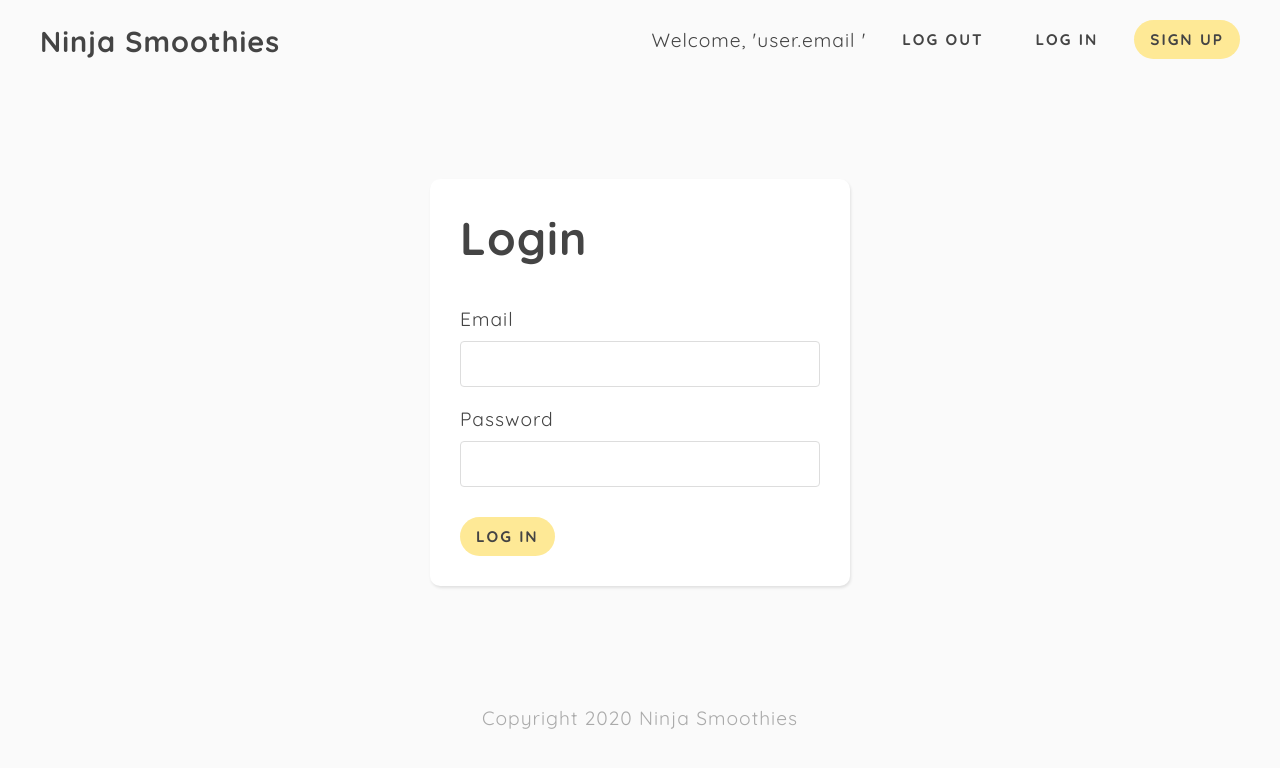
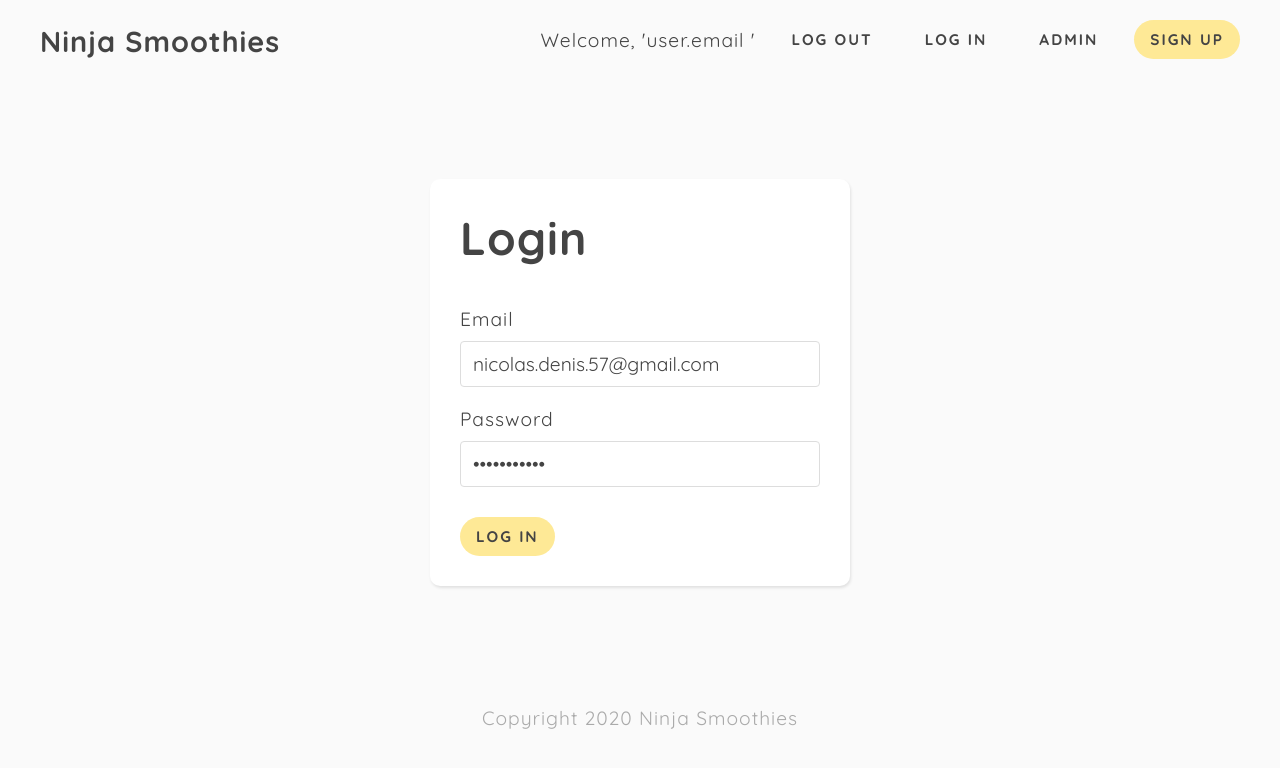
Before and after one commit to NicolasDenis57/smoothies-react, a React (Create React App) app: page /login in a window 1280 px wide. Shown: the top 768 px of the page. Built offline with nearby package versions, Linux system fonts and the light colour scheme.

Commit message:
protected routes done

```diff
--- a/src/App.js
+++ b/src/App.js
@@ -1,10 +1,16 @@
-import { Routes, Route } from "react-router-dom";
 import Header from "./Components/Header/Header";
 import Footer from "./Components/Footer/Footer"
+import Layout from "./Components/Layout"
 import FrontPage from "./Components/FrontPage/FrontPage"
 import RecipePage from "./Components/RecipePage/RecipePage"
 import LoginPage from "./Components/LoginPage/LoginPage"
 import SignUpPage from "./Components/SignUpPage/SignUpPage"
+import MissingPage from "./Components/MissingPage/MissingPage"
+import UnauthorizedPage from "./Components/UnauthorizedPage/UnauthorizedPage"
+import AdminPage from "./Components/AdminPage/AdminPage"
+import RequireAuth from './Components/RequireAuth';
+import { Routes, Route } from "react-router-dom";
+
 
 
 function App() {
@@ -12,11 +18,26 @@ function App() {
   <>
     <Header />
     <Routes>
-      <Route path="/" element={<FrontPage/>} />
-      <Route path="/login" element={<LoginPage/>} />
-      <Route path="/signup" element={<SignUpPage/>} />
-      <Route path="/logout" element={''} />
-      <Route path="/smoothies" element={<RecipePage/>} />
+      <Route path="/" element={< Layout />}>
+
+        {/* public routes */}
+        <Route path="/" element={< FrontPage />} />
+        <Route path="login" element={< LoginPage />} />
+        <Route path="signup" element={< SignUpPage />} />
+        <Route path="unauthorized" element={< UnauthorizedPage />} />
+
+        {/* protected routes only fo members */}
+        <Route element={<RequireAuth allowedRoles={'member'} />}>
+          <Route path="smoothies" element={< RecipePage />} />
+        </Route>
+        {/*protected routes only for admin */}
+        <Route element={<RequireAuth allowedRoles={'admin'} />}>
+          <Route path="admin" element={< AdminPage />} />
+        </Route>
+
+        {/* catch all */}
+        <Route path="*" element={< MissingPage />} />
+      </Route>
     </Routes>
     <Footer />
   </>
--- /dev/null
+++ b/src/Components/AdminPage/AdminPage.js
@@ -0,0 +1,8 @@
+const AdminPage = () => {
+
+        return (
+            <p>Seul l'admin a le droit de voir ceci</p>
+        );
+};
+
+export default AdminPage
--- a/src/Components/Header/Header.js
+++ b/src/Components/Header/Header.js
@@ -18,6 +18,9 @@ const Header = () => {
                                                 <Link to={'/login'}>Log in</Link>
                                           </li>
                                           <li>
+                                                <Link to={'/admin'}>Admin</Link>
+                                          </li>
+                                          <li>
                                                 <Link variant="yellow" to={'/signup'}>Sign up</Link>
                                           </li>
                                     </ul>
--- /dev/null
+++ b/src/Components/Layout.js
@@ -0,0 +1,11 @@
+import { Outlet } from "react-router-dom";
+
+const Layout = () => {
+      return (
+            <main className="App">
+                  <Outlet />
+            </main>
+      )
+};
+
+export default Layout;
--- a/src/Components/LoginPage/LoginForm.js
+++ b/src/Components/LoginPage/LoginForm.js
@@ -1,16 +1,22 @@
 import { Field, Form, Formik } from "formik";
-import { useId, useContext } from "react";
+import { useId } from "react";
 import Button from "../UI/Button/Button";
 import style from "../UI/Forms/Forms.module.css";
 import * as Yup from 'yup';
 import axios from '../../Api/axios';
-import AuthContext from '../../context/AuthProvider'
+import useAuth from '../../hooks/useAuth'
+import { Link, useNavigate, useLocation } from 'react-router-dom';
+
 
 const LOGIN_URL = '/login';
 
 const LoginForm = () => {
 
-      const { setAuth } = useContext(AuthContext);
+      const { setAuth } = useAuth();
+
+      const navigate = useNavigate();
+      const location = useLocation();
+      const from = location.state?.from?.pathname || "/";
 
       const id = useId();
 
@@ -23,21 +29,27 @@ const LoginForm = () => {
 
       const handleSubmit = async (values) => {
             try {
-              const response = await axios.post(LOGIN_URL, values);
+                  const response = await axios.post(LOGIN_URL, values,
+                                   {
+                                         headers: { 'Content-Type' : 'application/json'},
+                                         withCredentials : true
+                                   }
+                  );
               console.log(response.data); // Response from the server
               const accessToken = response?.data?.accessToken;
               const role = response?.data?.role;
-              setAuth({ role, accessToken})
+              setAuth({ role, accessToken});
+              navigate(from, { replace:true });
+              console.log(from)
             } catch (error) {
               console.log("Request failed with error:", error);
             }
       };
-
       return (
             <Formik
                   initialValues={{
-                        email: '',
-                        password: '',
+                        email: 'nicolas.denis.57@gmail.com',
+                        password: 'Marius2022!',
                   }}
 
                   onSubmit={ handleSubmit }
@@ -71,12 +83,10 @@ const LoginForm = () => {
 
                                     <Button variant="yellow" type='submit'>Log In</Button>
 
+
                               </Form>
                         )
                   }
-
-
-
 
             </Formik>
 
--- /dev/null
+++ b/src/Components/MissingPage/MissingPage.js
@@ -0,0 +1,8 @@
+const MissingPage = () => {
+
+      return (
+            <p>404</p>
+          );
+};
+
+export default MissingPage;
--- /dev/null
+++ b/src/Components/RequireAuth.js
@@ -0,0 +1,19 @@
+import { useLocation, Navigate, Outlet } from "react-router-dom";
+import useAuth from "../hooks/useAuth";
+
+const RequireAuth = ({ allowedRoles }) => {
+      const { auth } = useAuth();
+      const location = useLocation();
+      console.log(auth)
+
+      return (
+            allowedRoles.includes(auth?.role)
+                  ? <Outlet />
+                  : auth?.accessToken
+                  ? <Navigate to="/unauthorized" state={{ from : location }} replace />
+                  :<Navigate to="/login" state={{ from : location }} replace />
+      );
+}
+
+
+export default RequireAuth;
--- /dev/null
+++ b/src/Components/UnauthorizedPage/UnauthorizedPage.js
@@ -0,0 +1,8 @@
+const UnauthorizedPage = () => {
+
+      return (
+            <p>403</p>
+          );
+};
+
+export default UnauthorizedPage;
--- /dev/null
+++ b/src/hooks/useAuth.js
@@ -0,0 +1,8 @@
+import { useContext } from "react";
+import AuthContext from "../context/AuthProvider";
+
+const useAuth = () => {
+      return useContext(AuthContext);
+}
+
+export default useAuth;
--- a/src/index.js
+++ b/src/index.js
@@ -4,17 +4,19 @@ import ReactDOM from 'react-dom/client';
 import './index.css';
 import App from './App';
 import reportWebVitals from './reportWebVitals';
-import { BrowserRouter } from 'react-router-dom';
+import { BrowserRouter, Routes, Route } from 'react-router-dom';
 import { AuthProvider } from '../src/context/AuthProvider'
 
 const root = ReactDOM.createRoot(document.getElementById('root'));
 root.render(
   <React.StrictMode>
+    <BrowserRouter>
     <AuthProvider>
-      <BrowserRouter>
-          <App />
-      </BrowserRouter>
+      <Routes>
+          <Route path="/*" element={<App />} />
+        </Routes>
     </AuthProvider>
+    </BrowserRouter>
   </React.StrictMode>
 );
 
```
Also changed, not shown: src/Components/LoginPage/LoginPage.js (line endings or trailing spaces).
